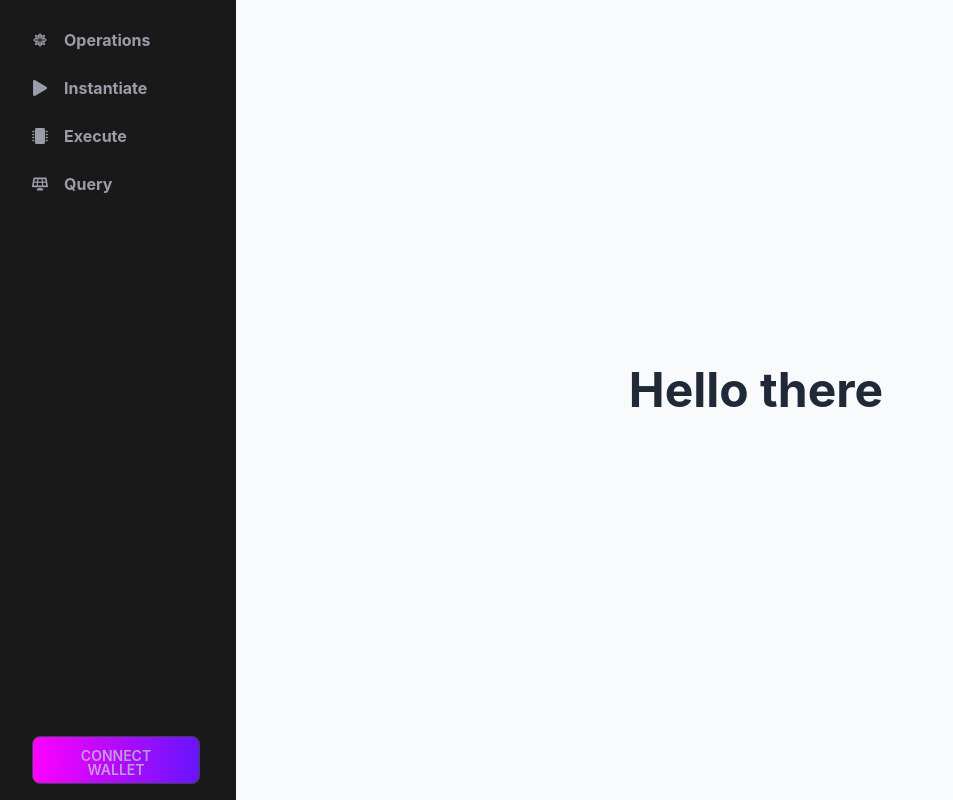
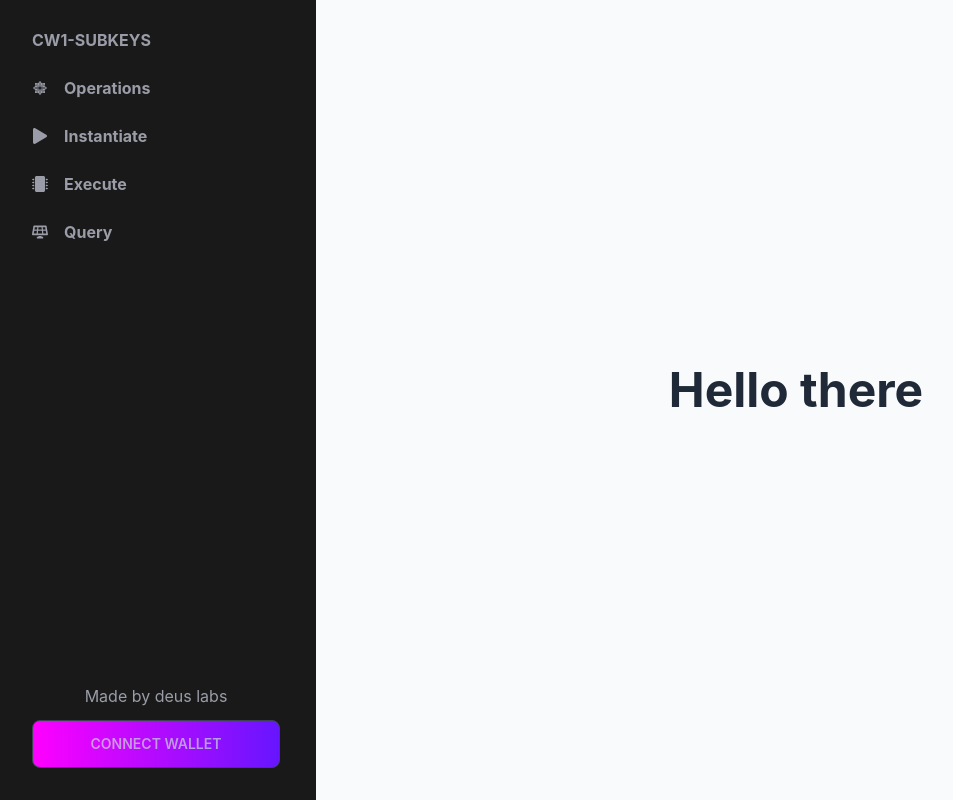
Before and after one commit to deus-labs/cw1-subkeys-dapp, a React (Create React App) app: page / in a window 1280 px wide. Shown: the whole page, without its empty margins (4-957 px from the left). Built offline with nearby package versions, Linux system fonts and the light colour scheme.

Commit message:
Add deus labs text

```diff
--- a/src/components/Sidebar.tsx
+++ b/src/components/Sidebar.tsx
@@ -41,7 +41,10 @@ const Sidebar = ({ content }: SidebarProps): JSX.Element => {
       </div>
       <div className="drawer-side">
         <label htmlFor="sidebar" className="drawer-overlay"></label>
-        <ul className="menu p-4 overflow-y-auto w-60 bg-deus-gray text-deus-text">
+        <ul className="menu p-4 overflow-y-auto w-80 bg-deus-gray text-deus-text">
+          <li>
+            <span className="font-bold">CW1-SUBKEYS</span>
+          </li>
           <li>
             <Link className="capitalize font-bold" to={`/${operationPath}`}>
               <FaCentos className="mr-4" />
@@ -66,7 +69,17 @@ const Sidebar = ({ content }: SidebarProps): JSX.Element => {
               {queryPath}
             </Link>
           </li>
-          <li className="h-full justify-end">
+          <li className="h-full justify-end pb-4">
+            <span className="flex justify-center">
+              <a
+                href="https://deuslabs.fi"
+                className="hover:text-deus-pink-soft"
+                target="_blank"
+                rel="noopener noreferrer"
+              >
+                Made by deus labs
+              </a>
+            </span>
             <button
               onClick={buttonOnClick}
               className={`btn bg-gradient-to-r from-deus-pink to-deus-purple hover:opacity-80 mx-5 ${
--- a/src/layout/centered.tsx
+++ /dev/null
@@ -1,13 +0,0 @@
-const CenteredLayout = ({ children }: any): JSX.Element => {
-  return (
-    <div>
-      <div className="flex h-screen p-20 bg-gray-200">
-        <div className="bg-white w-screen rounded-lg shadow-2xl flex items-center justify-center">
-          <div className="">{children}</div>
-        </div>
-      </div>
-    </div>
-  )
-}
-
-export default CenteredLayout
--- a/tailwind.config.js
+++ b/tailwind.config.js
@@ -8,9 +8,11 @@ module.exports = {
         "deus-gray": "#191919",
         "deus-purple": "#6715FF",
         "deus-pink": "#FF00FF",
+        "deus-pink-soft": "#FFA7FF",
         "deus-blue": "#001EFF",
         "deus-red": "#F81F01",
         "deus-text": "rgba(198, 201, 216, 0.75)",
+        "deus-green": "#4BFF97",
       },
     },
   },
```
Also changed, not shown: src/logo.svg (deleted).
